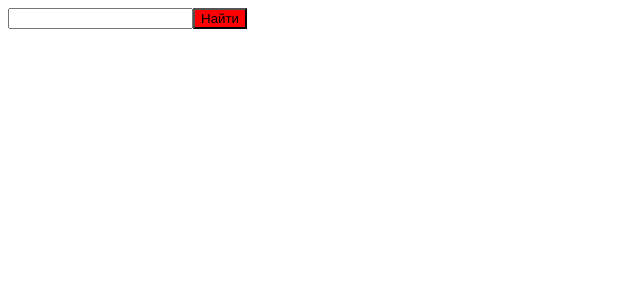
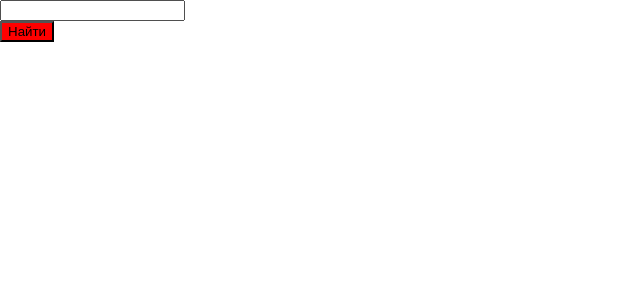
Before and after one commit to BatyaHack/film.com, a Vue app: page / in a window 1280 px wide. Shown: the top 300 px of the page, without its empty margins (0-640 px from the left). Built offline with nearby package versions, Linux system fonts and the light colour scheme.

Commit message:
plugin utlits

```diff
--- a/src/App.vue
+++ b/src/App.vue
@@ -15,5 +15,6 @@ export default {
 <style lang="scss">
 
   @import "./style/_btn.scss";
+  @import "./style/reset.scss";
 
 </style>
--- a/src/components/TopBar.vue
+++ b/src/components/TopBar.vue
@@ -1,18 +1,37 @@
 <template>
   <section>
-    <form action="#">
-      <input type="text">
-      <button class="btn">Найти</button>
+    <form action="#" class="find-form">
+      <div class="find-form__autoselect">
+        <input v-model="queryFromUser" class="find-form__input" type="text">
+        <div class="find-form__autoselect-menu">
+          <ul class="find-form__autoselect-list">
+            <li class="find-form__autoselect-item">
+              <a class="find-form__autoselect-link" href="#"></a>
+            </li>
+          </ul>
+        </div>
+      </div>
+      <button class="btn  find-form__btn">Найти</button>
     </form>
   </section>
 </template>
 
 <script>
+
+  import * as utils from '../utils.js'
+  var throtlingFlaf = '';
+
   export default {
     name: 'TopBar',
     data() {
       return {
-        msg: "asd text",
+        listFindFilms: [],
+        queryFromUser: '',
+      }
+    },
+    watch: {
+      queryFromUser: function (val, oldVal) {
+        this.$throtling(() => console.log('ss'), 1000);
       }
     }
   }
--- /dev/null
+++ b/src/style/_reset.scss
@@ -0,0 +1,43 @@
+html, body, div, span, applet, object, iframe,
+h1, h2, h3, h4, h5, h6, p, blockquote, pre,
+a, abbr, acronym, address, big, cite, code,
+del, dfn, em, img, ins, kbd, q, s, samp,
+small, strike, strong, sub, sup, tt, var,
+b, u, i, center,
+dl, dt, dd, ol, ul, li,
+fieldset, form, label, legend,
+table, caption, tbody, tfoot, thead, tr, th, td,
+article, aside, canvas, details, embed,
+figure, figcaption, footer, header, hgroup,
+menu, nav, output, ruby, section, summary,
+time, mark, audio, video {
+  margin: 0;
+  padding: 0;
+  border: 0;
+  font-size: 100%;
+  font: inherit;
+  vertical-align: baseline;
+}
+/* HTML5 display-role reset for older browsers */
+article, aside, details, figcaption, figure,
+footer, header, hgroup, menu, nav, section {
+  display: block;
+}
+body {
+  line-height: 1;
+}
+ol, ul {
+  list-style: none;
+}
+blockquote, q {
+  quotes: none;
+}
+blockquote:before, blockquote:after,
+q:before, q:after {
+  content: '';
+  content: none;
+}
+table {
+  border-collapse: collapse;
+  border-spacing: 0;
+}
--- /dev/null
+++ b/src/utils.js
@@ -0,0 +1,17 @@
+// Вот так выглядит плагин, если мы используем модули es6
+export default {
+  install(Vue, options) {
+
+    Vue.prototype._throtlingFlag = '';
+
+    Vue.prototype.$throtling = function (func, time) {
+      clearTimeout(this._throtlingFlag);
+      this._throtlingFlag = setTimeout(() => func(), 1000);
+    };
+
+    Vue.prototype.$sendConsoleMessage = function (someText) {
+      console.log(someText);
+    };
+
+  }
+}
```
Also changed, not shown: src/main.js (+6 -2 lines).
